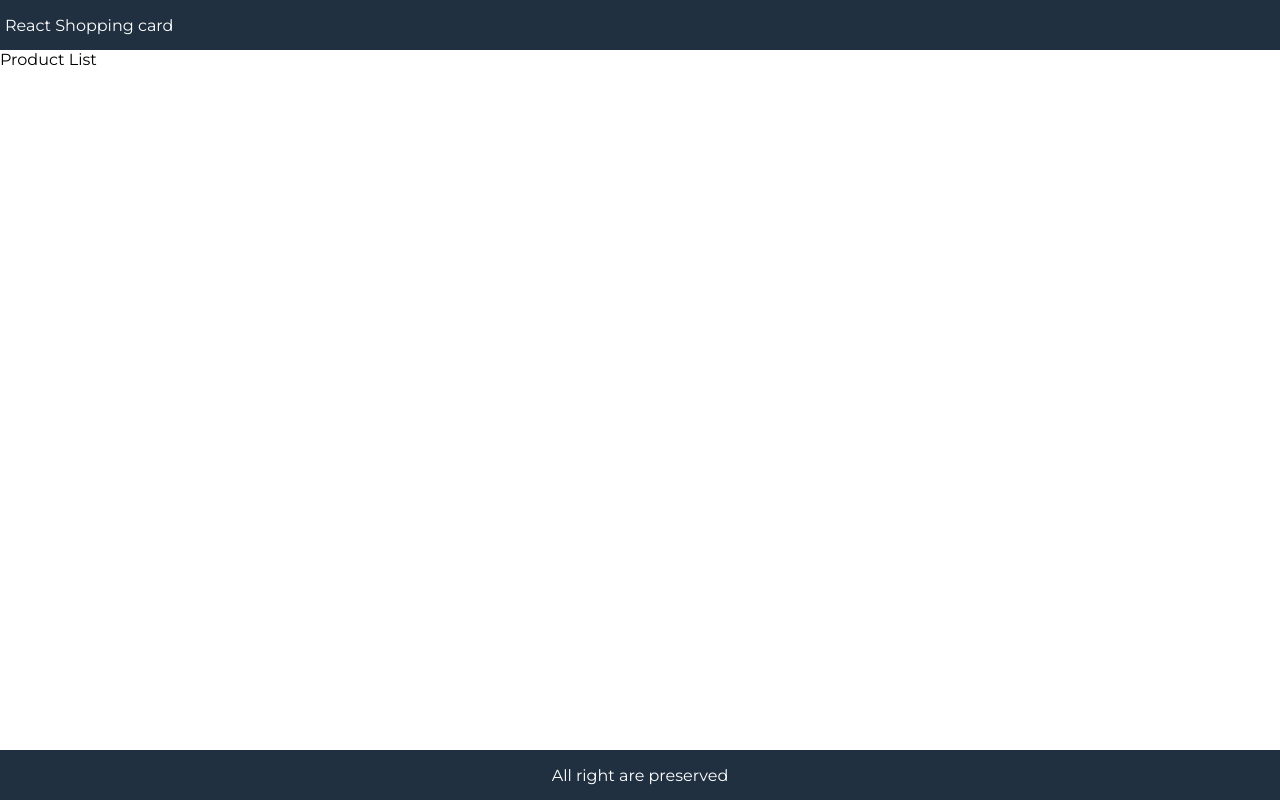
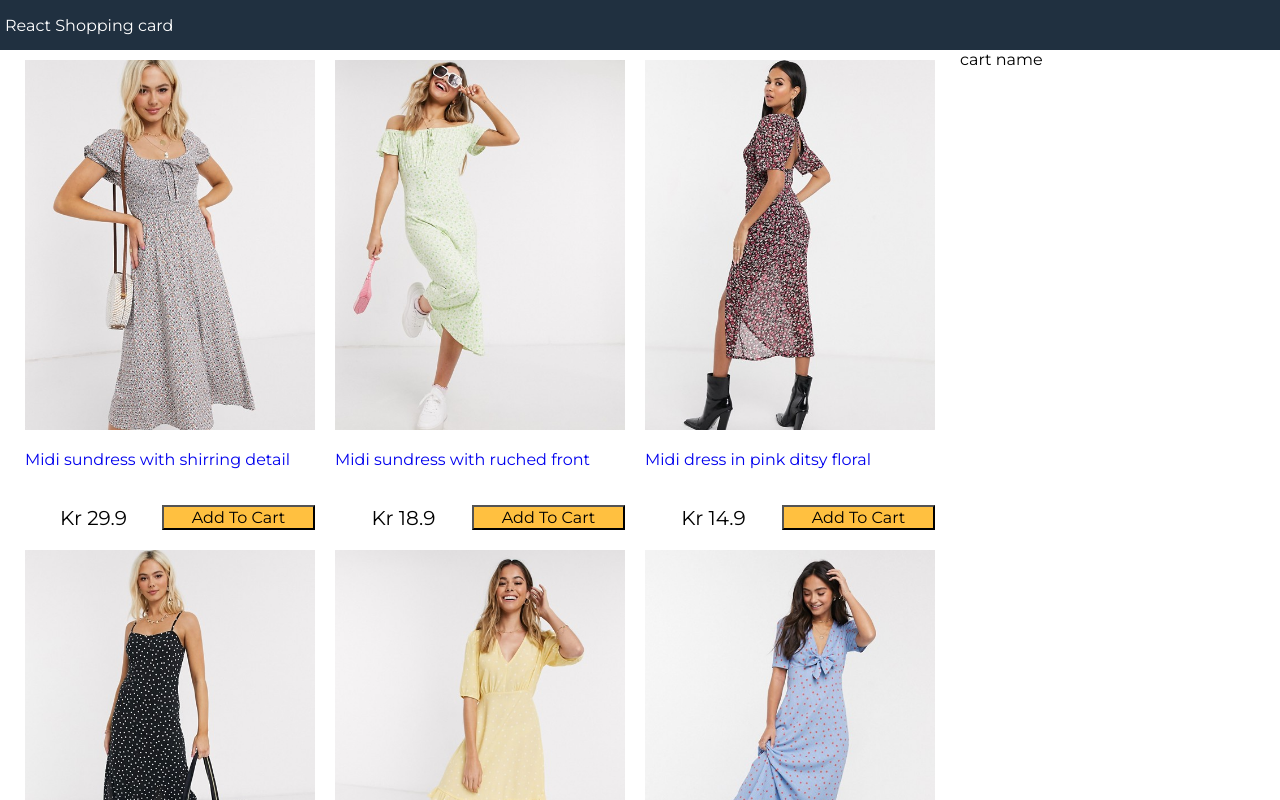
Before and after one commit to pdldipak/react-redux-shoppingcart, a React (Create React App) app: page / in a window 1280 px wide. Shown: the top 800 px of the page. Built offline with nearby package versions, Linux system fonts and the light colour scheme.

Commit message:
products component created

```diff
--- a/src/App.js
+++ b/src/App.js
@@ -1,10 +1,26 @@
+import React, { useState } from 'react';
+import Products from './components/Products';
+import data from './data.json';
+import './app.css'
+
 function App() {
+  const [products, setProduct] = useState(data.products);
+  const [size, setSize] = useState('');
+  const [sort, setSort] = useState('');
+
   return (
-    <div className="grid-container">
+    <div className='grid-container'>
       <header>
-      <a href="/" >React Shopping card</a>
+        <a href='/'>React Shopping card</a>
       </header>
-      <main>Product List</main>
+      <main>
+        <div className='content'>
+        <div className='main'>
+          <Products products={products} />
+        </div>
+          <div className='sidebar'>cart name</div>
+          </div>
+      </main>
       <footer>All right are preserved</footer>
     </div>
   );
--- /dev/null
+++ b/src/app.css
@@ -0,0 +1,51 @@
+
+.grid-container {
+    display: grid;
+    grid-template-areas: 'header' 'main' 'footer';
+    grid-template-rows: 5rem 1fr 5rem;
+    grid-template-columns: 1fr;
+    height: 100%;
+  }
+
+  a {
+    text-decoration: none;
+  }
+  a:hover {
+    color: #ff8000;
+  }
+
+  header {
+    grid-area: header;
+    background-color: #203040;
+    color: #ffffff;
+    display: flex;
+    justify-content: space-between;
+    align-items: center;
+    padding: 0.5rem;
+  }
+  header a {
+    color: #ffffff;
+    text-decoration: none;
+  }
+  main {
+    grid-area: main;
+  }
+  footer {
+    grid-area: footer;
+    background-color: #203040;
+    color: #ffffff;
+    display: flex;
+    justify-content: center;
+    align-items: center;
+  }
+
+  .content {
+    display: flex;
+    flex-wrap: wrap;
+  }
+  .main {
+    flex: 3 60rem;
+  }
+  .sidebar {
+    flex: 1 20rem;
+  }
--- /dev/null
+++ b/src/components/Products.js
@@ -0,0 +1,34 @@
+import React from 'react';
+import formatCurrency from '../util';
+import './products.css'
+
+function Products({ products }) {
+  return (
+    <div>
+      <ul className='products'>
+        {products.map((product) => (
+          <li key={product._id}>
+            <div className='product'>
+              <a href={'#' + product._id}>
+                <img src={product.image} alt={product.title}></img>
+                <p>{product.title}</p>
+              </a>
+              <div className="product-price">
+                      <div>{formatCurrency(product.price)}</div>
+                      <button
+
+                        className="button-primary"
+                      >
+                        Add To Cart
+                      </button>
+              </div>
+            </div>
+            <br/>
+          </li>
+        ))}
+      </ul>
+    </div>
+  );
+}
+
+export default Products;
--- /dev/null
+++ b/src/components/products.css
@@ -0,0 +1,50 @@
+/* products */
+.products {
+    display: flex;
+    flex-wrap: wrap;
+    justify-content: center;
+    align-items: center;
+    padding: 0;
+    margin: 0;
+    list-style-type: none;
+  }
+  .products li {
+    flex: 0 1 29rem;
+    height: 47rem;
+    padding: 1rem;
+  }
+  .product {
+    display: flex;
+    flex-direction: column;
+    justify-content: space-between;
+    height: 100%;
+  }
+  .product img {
+    max-width: 37rem;
+    max-height: 37rem;
+  }
+  .product-price {
+    display: flex;
+    justify-content: space-between;
+    align-items: center;
+  }
+  .product-price div,
+  .product-price button {
+    text-align: center;
+    flex: 1;
+  }
+  .product-price div {
+    font-size: 2rem;
+  }
+  .button {
+    padding: 1rem;
+    border: 0.1rem #c0c0c0 solid;
+    background-color: #f0f0f0;
+    cursor: pointer;
+  }
+  .button:hover {
+    border: 0.1rem #808080 solid;
+  }
+  .button-primary {
+    background-color: #ffc040;
+  }
--- a/src/index.css
+++ b/src/index.css
@@ -19,43 +19,3 @@ textarea {
   font-family: Montserrat, Helvetica, Arial, sans-serif;
   font-size: 1.6rem;
 }
-
-.grid-container {
-  display: grid;
-  grid-template-areas: 'header' 'main' 'footer';
-  grid-template-rows: 5rem 1fr 5rem;
-  grid-template-columns: 1fr;
-  height: 100%;
-}
-
-a {
-  text-decoration: none;
-}
-a:hover {
-  color: #ff8000;
-}
-
-header {
-  grid-area: header;
-  background-color: #203040;
-  color: #ffffff;
-  display: flex;
-  justify-content: space-between;
-  align-items: center;
-  padding: 0.5rem;
-}
-header a {
-  color: #ffffff;
-  text-decoration: none;
-}
-main {
-  grid-area: main;
-}
-footer {
-  grid-area: footer;
-  background-color: #203040;
-  color: #ffffff;
-  display: flex;
-  justify-content: center;
-  align-items: center;
-}
--- /dev/null
+++ b/src/util.js
@@ -0,0 +1,3 @@
+export default function formatCurrency(num) {
+    return `Kr ${Number(num.toFixed(1)).toLocaleString()}`;
+}
```
Also changed, not shown: 1 other file (tests, documents, lock files or other folders).
